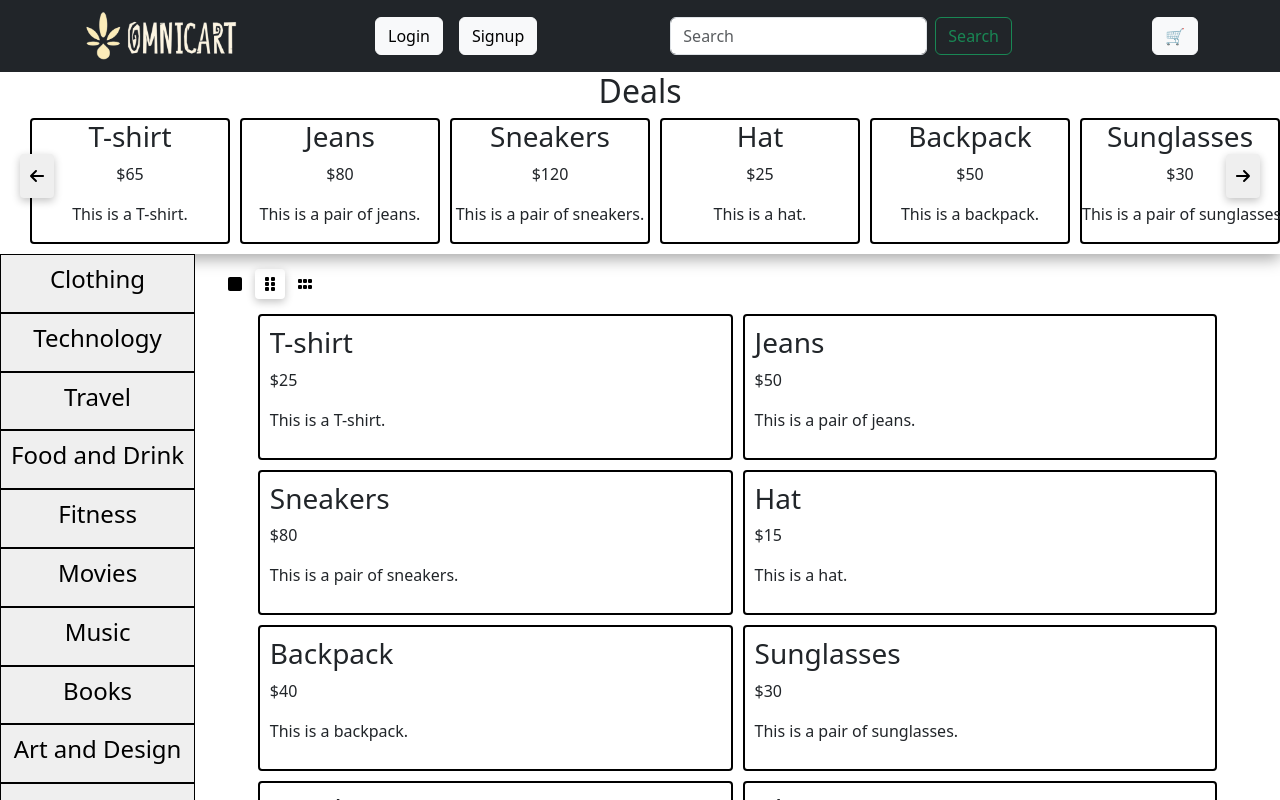
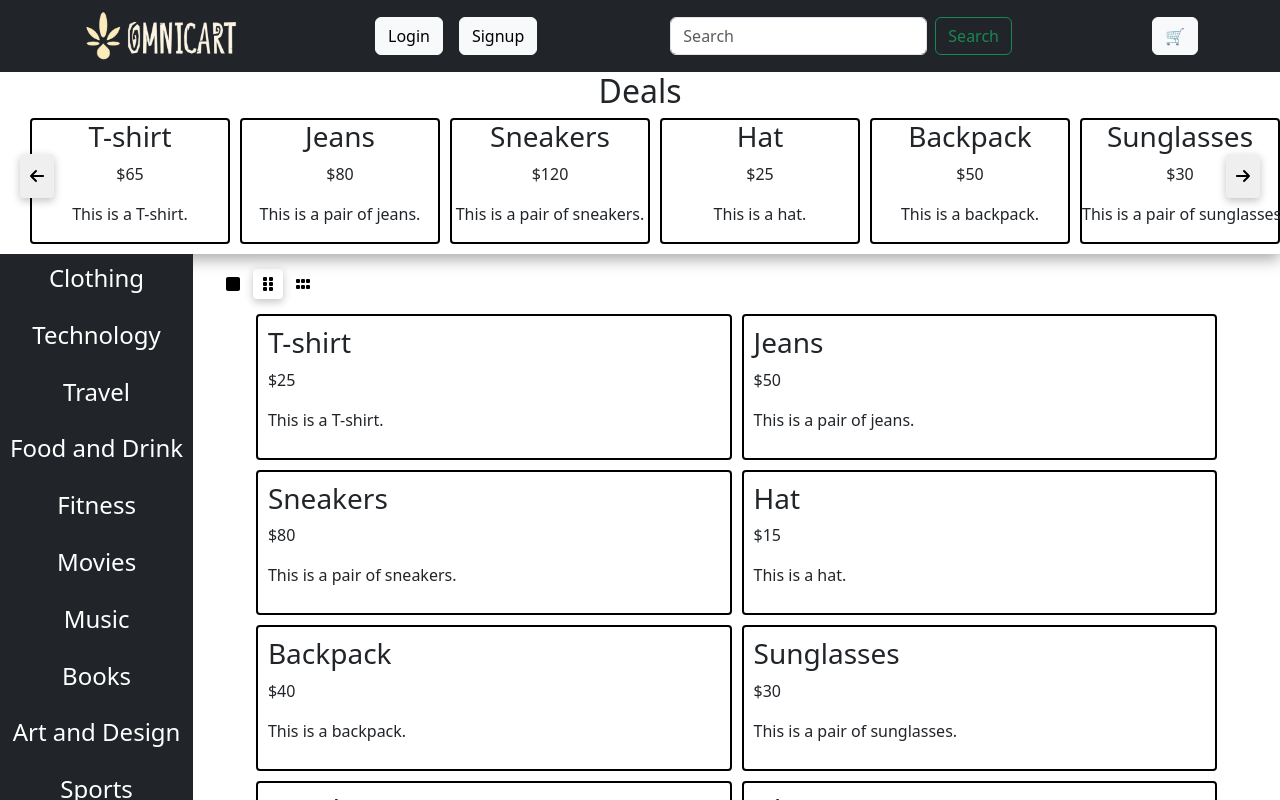
Before and after one commit to Seidler93/React-Ecommerce, a React (Vite) app in the folder client/: page / in a window 1280 px wide. Shown: the top 800 px of the page. Built offline with nearby package versions, Linux system fonts and the light colour scheme.

Commit message:
added animation and css

```diff
--- a/client/package.json
+++ b/client/package.json
@@ -17,6 +17,8 @@
     "@fortawesome/free-solid-svg-icons": "^6.5.1",
     "@fortawesome/react-fontawesome": "^0.2.0",
     "bootstrap": "^5.3.2",
+    "framer": "^2.4.1",
+    "framer-motion": "^10.16.16",
     "graphql": "^16.6.0",
     "jwt-decode": "^3.1.2",
     "react": "^18.2.0",
--- a/client/src/App.css
+++ b/client/src/App.css
@@ -94,6 +94,7 @@ main {
 .triple {
   width: 30%;
 }
+
 .content-container {
   width: 100%;
   display: flex;
@@ -105,8 +106,19 @@ main {
   width: 100%;
   padding: 10px;
   border-radius: none;
-  border: 1px solid black;
+  /* border: 1px solid black; */
+  border: none;
+  background-color: transparent;
+  color: white;
 }
+
+.topic-btn:hover {
+  background-color: grey;
+}
+
+/* .topic-btn:active {
+  background-color: blue;
+} */
 
 .topics-container {
   display: flex;
@@ -115,6 +127,7 @@ main {
   max-width: 300px;
   position: sticky;
   top: 4.5rem;
+  height: 100%;
 }
 
 .result-container {
--- a/client/src/components/HomePageUI/DealsContainer.jsx
+++ b/client/src/components/HomePageUI/DealsContainer.jsx
@@ -2,6 +2,7 @@ import Deal from './DealCard'
 import { useRef } from 'react';
 import { FontAwesomeIcon } from '@fortawesome/react-fontawesome'
 import { faArrowRight, faArrowLeft, faDumbbell, faCheck } from "@fortawesome/free-solid-svg-icons"
+import { motion } from 'framer-motion';
 
 const products = [
   { id: 1, name: 'T-shirt', description: 'This is a T-shirt.', price: 65 },
@@ -20,6 +21,8 @@ const products = [
   { id: 14, name: 'Umbrella', description: 'This is an umbrella.', price: 18 },
   { id: 15, name: 'Dress', description: 'This is a dress.', price: 85 },
 ];
+
+const animationTime = 0.15;
 
 export default function DealsContainer() {
   const containerRef = useRef(null);
@@ -47,11 +50,25 @@ export default function DealsContainer() {
     <>
       <section className="deals-container">
         <h2>Deals</h2>
-          <button onClick={() => handleScroll('left')} className='scroll-left arrow'><FontAwesomeIcon icon={faArrowLeft} /></button>
+        <motion.button
+          whileHover={{ scale: 1.2 }}
+          transition={{ duration: animationTime }}
+          onClick={() => handleScroll('left')}
+          className='scroll-left arrow'
+        >
+          <FontAwesomeIcon icon={faArrowLeft} />
+        </motion.button>
         <div ref={containerRef} className='deals'>
           <Deal deals={products}/>
         </div>
-          <button onClick={() => handleScroll('right')} className='scroll-right arrow'><FontAwesomeIcon icon={faArrowRight} /></button>
+        <motion.button
+          whileHover={{ scale: 1.2 }}
+          transition={{ duration: animationTime }}
+          onClick={() => handleScroll('right')}
+          className='scroll-right arrow'
+        >
+          <FontAwesomeIcon icon={faArrowRight} />
+        </motion.button>
       </section>
     </>
   )
--- a/client/src/components/HomePageUI/TopicsContainer.jsx
+++ b/client/src/components/HomePageUI/TopicsContainer.jsx
@@ -14,7 +14,7 @@ const topics = [
 
 export default function TopicsContainer(props) {
   return (
-    <div className="topics-container">
+    <div className="topics-container bg-dark">
       {topics.map((topic, index) => (
         <button
           key={topic.id}
```
Also changed, not shown: 1 other file (tests, documents, lock files or other folders).
